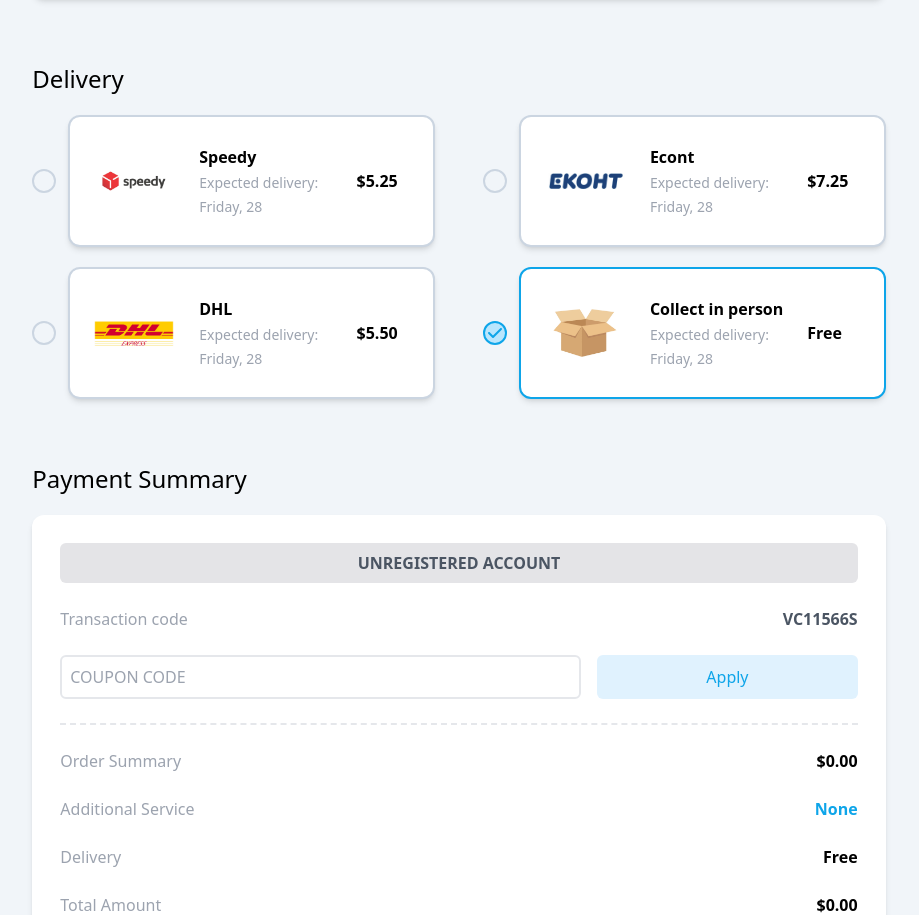
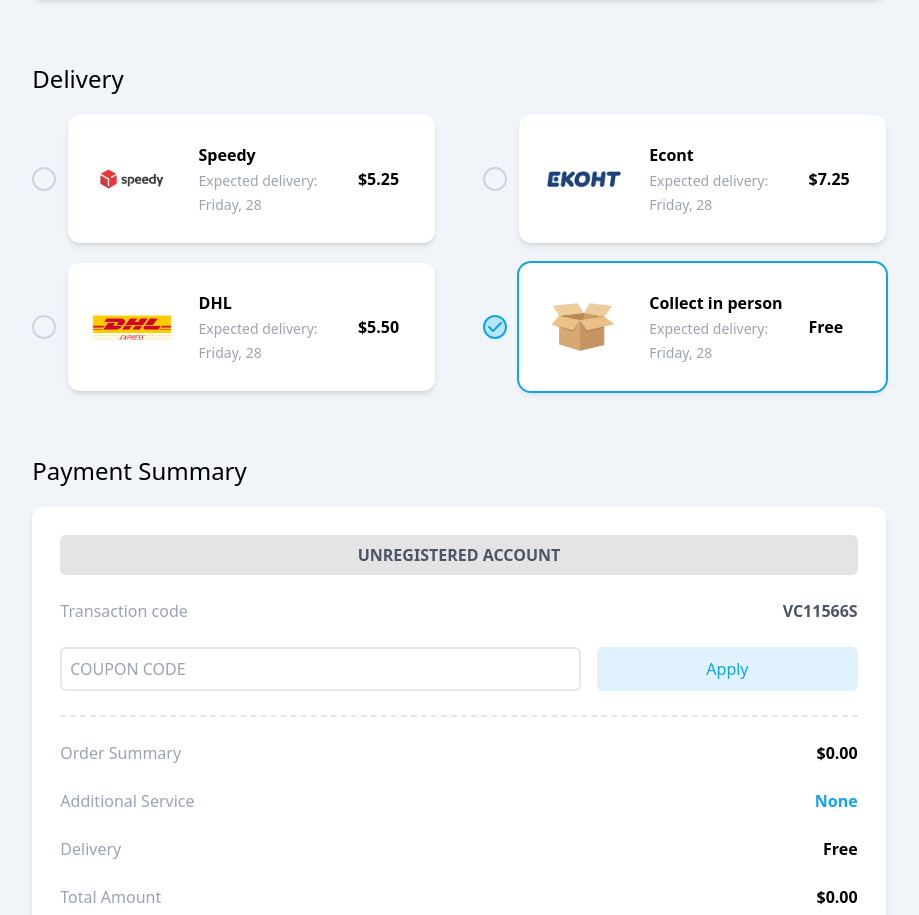
Before and after one commit to mangorango144/shopping-cart, a React (Vite) app: page /shop/shopping-cart in a window 1280 px wide. Shown: the part 817-1732 px from the top of the page, without its empty margins (181-1100 px from the left). Built offline with nearby package versions, Linux system fonts and the light colour scheme; no server answers.

Commit message:
refactor: streamlined Delivery with tailwind ring

```diff
--- a/src/routes/Shop/ShoppingCart/Delivery.jsx
+++ b/src/routes/Shop/ShoppingCart/Delivery.jsx
@@ -44,8 +44,8 @@ export default function Delivery({ className, updateDelivery }) {
           </div>
           <div
             className={`${
-              active === "speedy" ? "border-sky-500" : "border-slate-300"
-            } box-border items-center border-2 grid grid-cols-[2fr_3fr_1fr] bg-white shadow-md p-6 rounded-xl`}
+              active === "speedy" ? "ring-opacity-100" : ""
+            } box-border items-center ring-2 ring-sky-500 ring-opacity-0 grid grid-cols-[2fr_3fr_1fr] bg-white shadow-md p-6 rounded-xl`}
           >
             <img
               src={speedy_logo}
@@ -78,8 +78,8 @@ export default function Delivery({ className, updateDelivery }) {
           </div>
           <div
             className={`${
-              active === "econt" ? "border-sky-500" : "border-slate-300"
-            } box-border items-center border-2 grid grid-cols-[2fr_3fr_1fr] bg-white shadow-md p-6 rounded-xl`}
+              active === "econt" ? "ring-opacity-100" : ""
+            } box-border items-center ring-2 ring-sky-500 ring-opacity-0 grid grid-cols-[2fr_3fr_1fr] bg-white shadow-md p-6 rounded-xl`}
           >
             <img
               src={econt_logo}
@@ -112,8 +112,8 @@ export default function Delivery({ className, updateDelivery }) {
           </div>
           <div
             className={`${
-              active === "dhl" ? "border-sky-500" : "border-slate-300"
-            } box-border items-center border-2 grid grid-cols-[2fr_3fr_1fr] bg-white shadow-md p-6 rounded-xl`}
+              active === "dhl" ? "ring-opacity-100" : ""
+            } box-border items-center ring-2 ring-sky-500 ring-opacity-0 grid grid-cols-[2fr_3fr_1fr] bg-white shadow-md p-6 rounded-xl`}
           >
             <img
               src={dhl_logo}
@@ -146,8 +146,8 @@ export default function Delivery({ className, updateDelivery }) {
           </div>
           <div
             className={`${
-              active === "collect" ? "border-sky-500" : "border-slate-300"
-            } box-border items-center border-2 grid grid-cols-[2fr_3fr_1fr] bg-white shadow-md p-6 rounded-xl`}
+              active === "collect" ? "ring-opacity-100" : ""
+            } box-border items-center ring-2 ring-sky-500 ring-opacity-0 grid grid-cols-[2fr_3fr_1fr] bg-white shadow-md p-6 rounded-xl`}
           >
             <img
               src={box_logo}
```
